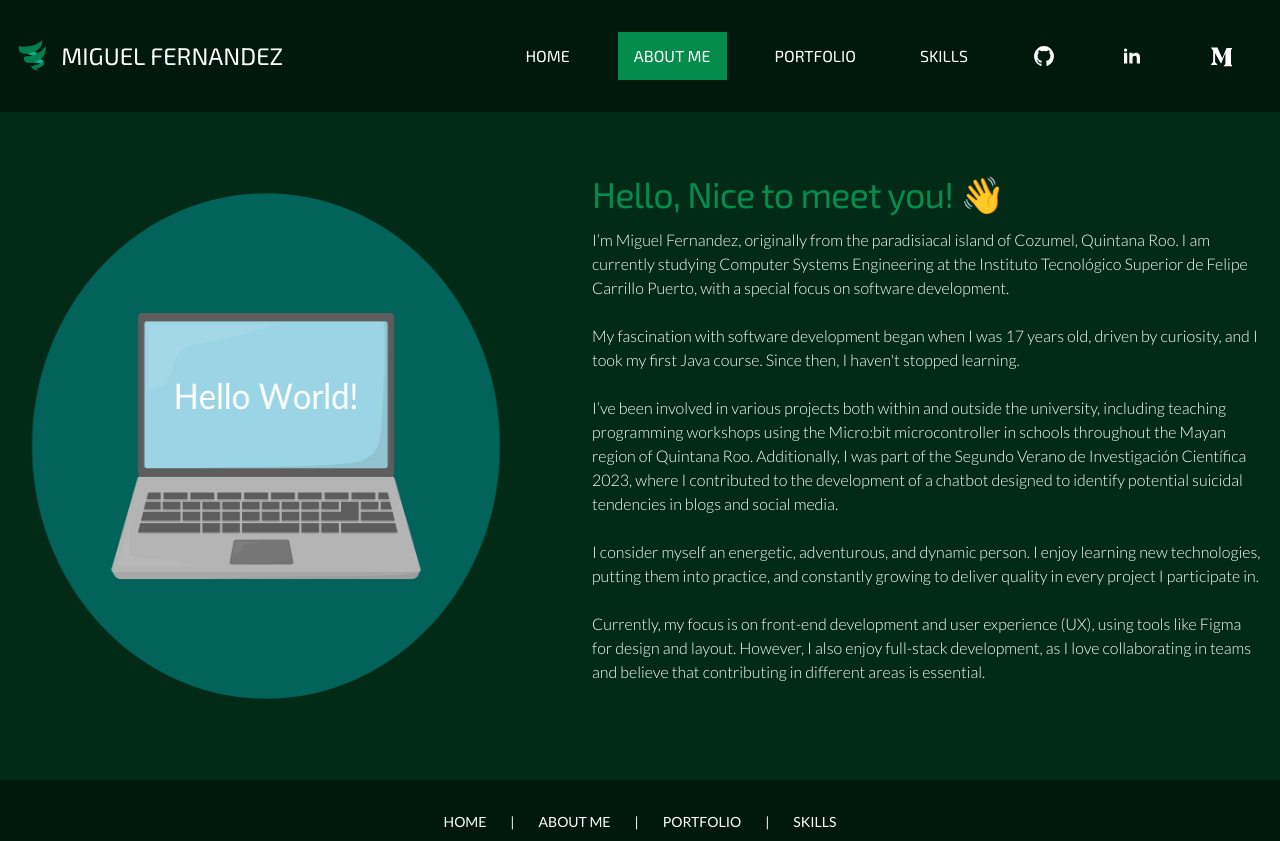
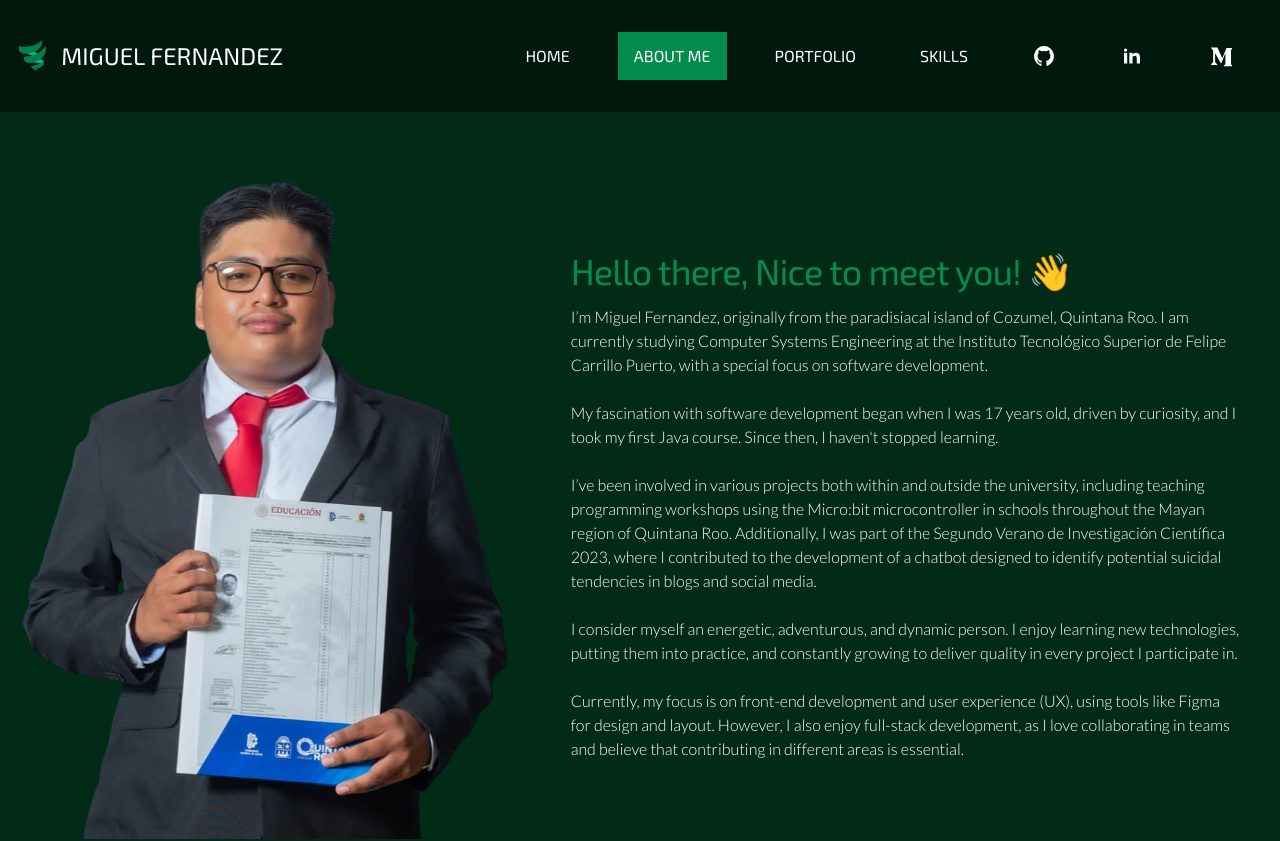
Before and after one commit to RazFernandez/Official_portfolio_web, a React (Vite) app: page /about in a window 1280 px wide. Shown: the top 841 px of the page. Built offline with nearby package versions, Linux system fonts and the light colour scheme.

Commit message:
Fixed responsivenes to biography section in about me section

```diff
--- a/src/Pages/AboutMe/biographySection.jsx
+++ b/src/Pages/AboutMe/biographySection.jsx
@@ -1,25 +1,24 @@
-import HeroLogo from "../../assets/images/LogoPortfolioWeb.png";
+import ProfileImage from "../../assets/images/Profile_Photo.png";
 import staticString from "../../strings/strings";
 
 export default function BiographySection() {
     return (
-        <section className="bg-dark-bg-700">
-            <div className="grid max-w-screen-xl px-4 py-8 mx-auto lg:gap-8 xl:gap-0 lg:py-16 lg:grid-cols-12">
+        <section id="biograpghy-section" className="bg-dark-bg-700">
+            <div className="grid max-w-screen-xl px-4 py-8 mx-auto lg:gap-8 xl:gap-8 lg:py-16 lg:grid-cols-12">
 
-                {/* IMAGE NOW COMES FIRST */}
-                <div className="hidden lg:mt-0 lg:col-span-5 lg:flex">
-                    <img src={HeroLogo} width={500} alt="Laptop Logo" />
-                </div>
-
-                {/* TEXT CONTENT */}
-                <div className="ml-auto place-self-center lg:col-span-7">
+                <div className="place-self-center lg:col-span-7 lg:order-last">
                     <h2 className="max-w-2xl mb-4 text-4xl font-exo2 tracking-tight leading-none md:text-5xl xl:text-4xl text-primary-500">
-                        Hello, Nice to meet you! 👋
+                        Hello there, Nice to meet you! 👋
                     </h2>
                     <p className="max-w-2xl mb-6 font-lato font-light text-white lg:mb-8 md:text-md lg:text-md whitespace-pre-line">
                         {staticString.sectionContent.about.biography}
                     </p>
                 </div>
+
+                <div className="pb-8 lg:mt-0 lg:col-span-5 lg:flex flex items-center justify-center">
+                    <img src={ProfileImage} width={500} alt="Laptop Logo" />
+                </div>
+
             </div>
         </section>
     );
```
Also changed, not shown: src/assets/images/Profile_Photo.png (added).
